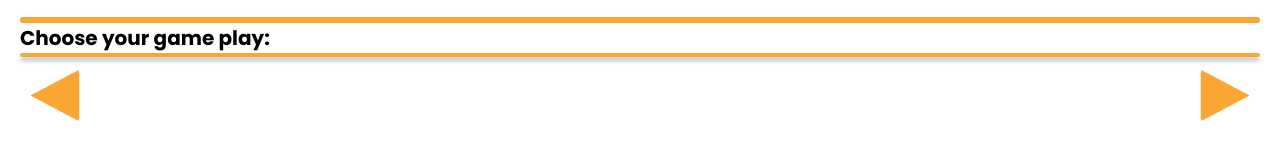
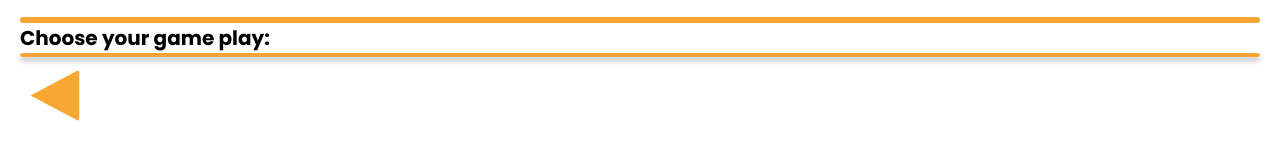
Before and after one commit to founders-programme-2/commons, a React (Create React App) app in the folder client/: page /play in a window 1280 px wide. Shown: the part 214-374 px from the top of the page. Built offline with nearby package versions, Linux system fonts and the light colour scheme.

Commit message:
Refactor footer to take both reviewscenario and nextlink as optional props in order to customize footer for different screens

```diff
--- a/client/src/Component/Common/Footer/index.js
+++ b/client/src/Component/Common/Footer/index.js
@@ -12,24 +12,13 @@ import {
 const Footer = ({ nextLink, backLink, reviewScenario }) => {
   // const { nextLink, backLink, reviewScenario } = props;
 
-  if (reviewScenario) {
-    return (
-      <React.Fragment>
-        <Line />
-        <Buttons>
-          <PreviousButton as={Link} to={backLink} type="button" />
-          <BackToScenario>Review Scenario</BackToScenario>
-          <NextButton as={Link} to={nextLink} type="button" />
-        </Buttons>
-      </React.Fragment>
-    );
-  }
   return (
     <React.Fragment>
       <Line />
       <Buttons>
         <PreviousButton as={Link} to={backLink} type="button" />
-        <NextButton as={Link} to={nextLink} type="button" />
+        {reviewScenario && <BackToScenario>Review Scenario</BackToScenario>}
+        { nextLink && <NextButton as={Link} to={nextLink} type="button" />}
       </Buttons>
     </React.Fragment>
   );
--- a/client/src/Component/views/Play/index.js
+++ b/client/src/Component/views/Play/index.js
@@ -7,7 +7,7 @@ const Play = () => {
     <div>
       <Header headerImg={null} titleText="Choose your game play" />
       <h1>Choose your game play:</h1>
-      <Footer backLink="/howto" nextLink="/methods" reviewScenario={false} />
+      <Footer backLink="/howto" nextLink={false} reviewScenario={false} />
     </div>
   );
 };
```
